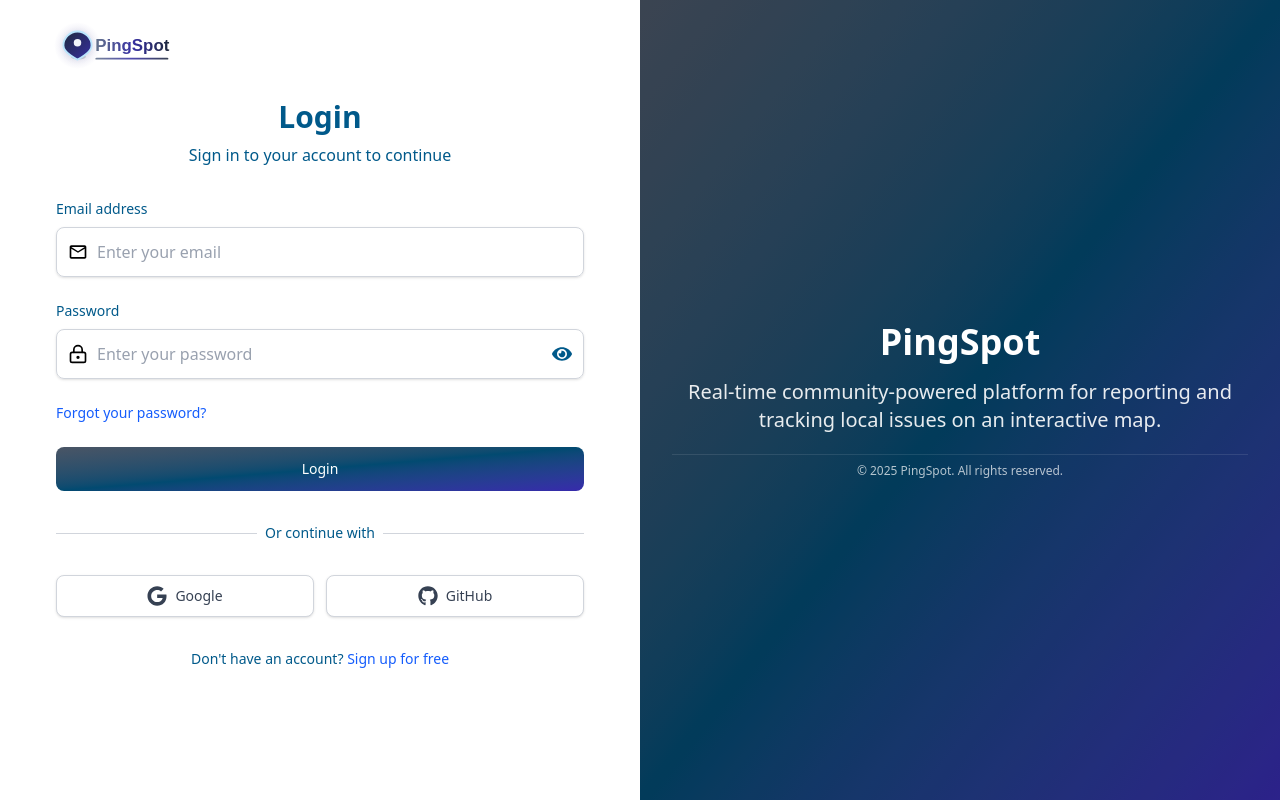
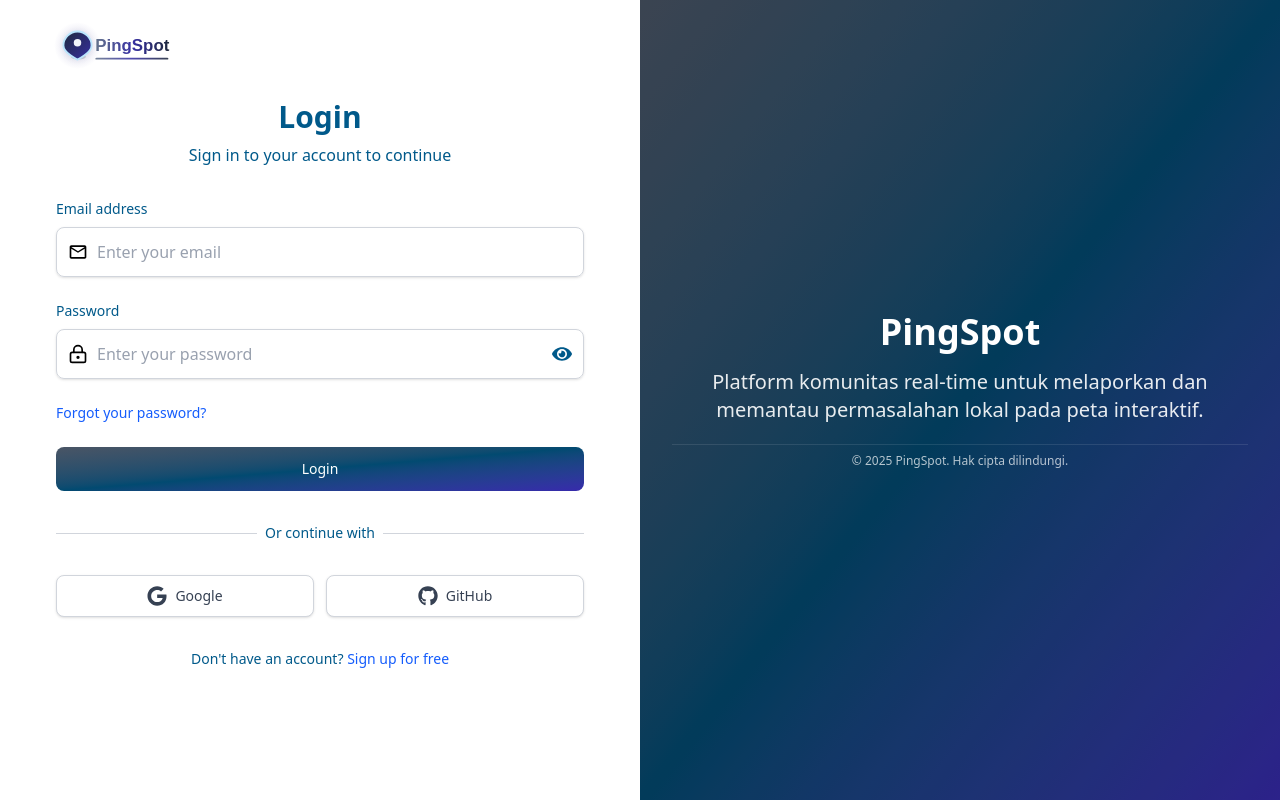
Before and after one commit to AndreanDjabbar/PingSpot, a Next.js app in the folder client/: page /login in a window 1280 px wide. Built offline with nearby package versions, Linux system fonts and the light colour scheme.

Commit message:
Update: update background theme position

```diff
--- a/client/src/components/BackgroundTheme.tsx
+++ b/client/src/components/BackgroundTheme.tsx
@@ -9,13 +9,13 @@
 }) => (
     <div className={`${className} w-full h-full bg-pingspot-gradient flex items-center justify-center`}>
         <div className="absolute inset-0 bg-black/20"></div>
-        <div className="relative z-10 text-white text-center p-8">
-        <h2 className="text-4xl font-bold mb-4">PingSpot</h2>
-        <p className="text-xl opacity-90">Real-time community-powered platform for reporting and tracking local issues on an interactive map.</p>
-        <div className='mt-5'>
-            <div className="w-full h-px bg-white/10 my-2"></div>
-            <p className="text-white/70 text-xs">&copy; 2025 PingSpot. All rights reserved.</p>
-        </div>
+        <div className="absolute top-70 text-white text-center p-8">
+            <h2 className="text-4xl font-bold mb-4">PingSpot</h2>
+            <p className="text-xl opacity-90">Platform komunitas real-time untuk melaporkan dan memantau permasalahan lokal pada peta interaktif.</p>
+            <div className='mt-5'>
+                <div className="w-full h-px bg-white/10 my-2"></div>
+                <p className="text-white/70 text-xs">&copy; 2025 PingSpot. Hak cipta dilindungi.</p>
+            </div>
         </div>
     </div>
 );
```
